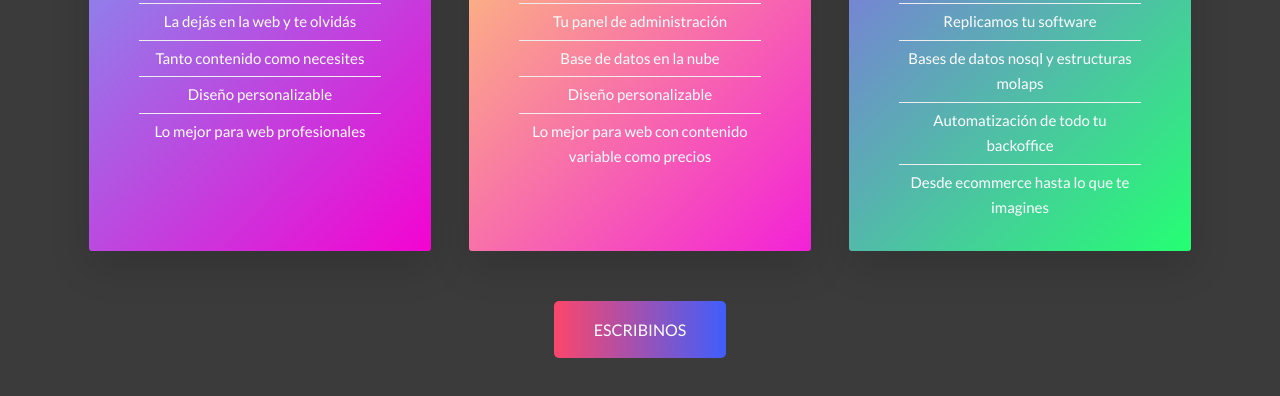
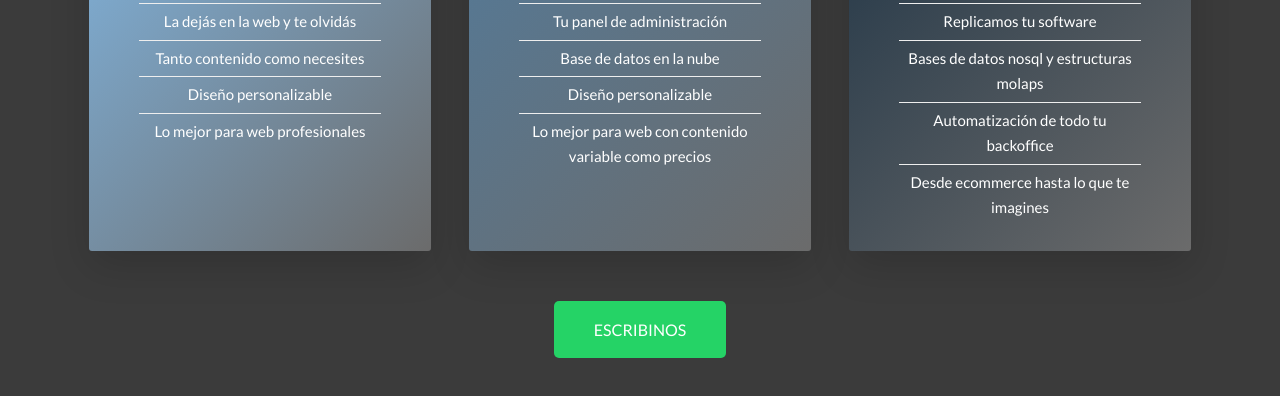
Before and after one commit to bcmfranco/split, a plain HTML site: page index.html in a window 1280 px wide. Shown: the part 418-814 px from the top of the page. Drawn offline with Linux system fonts and the light colour scheme.

Commit message:
Change cards colors

```diff
--- a/styles/styles.css
+++ b/styles/styles.css
@@ -89,8 +89,7 @@
 }
 
 .btn--green {
-    background: -webkit-gradient(linear, left top, right top, from(#fc466b), to(#3f5efb));
-    background: linear-gradient(to right, #fc466b, #3f5efb);
+    background-color: #25D366;
     color: #fff;
 }
 
@@ -150,15 +149,15 @@ body {
 }
 
 .card__side--front-1 {
-    background: linear-gradient(-45deg, #f403d1, #64b5f6);
+    background: linear-gradient(-45deg, #6b6b6b, #85c3f6);
 }
 
 .card__side--front-2 {
-    background: linear-gradient(-45deg, #f321d7, #ffec61);
+    background: linear-gradient(-45deg, #6b6b6b, #4f7da2);
 }
 
 .card__side--front-3 {
-    background: linear-gradient(-45deg, #24ff72, #9a4eff);
+    background: linear-gradient(-45deg, #6b6b6b, #142c40);
 }
 
 .card__side--back {
@@ -167,15 +166,15 @@ body {
 }
 
 .card__side--back-1 {
-    background: linear-gradient(-45deg, #64b5f6, #f403d1);
+    background: linear-gradient(-45deg, #64b5f6, #6b6b6b);
 }
 
 .card__side--back-2 {
-    background: linear-gradient(-45deg, #ffec61, #f321d7);
+    background: linear-gradient(-45deg, #4f7da2, #6b6b6b);
 }
 
 .card__side--back-3 {
-    background: linear-gradient(-45deg, #9a4eff, #24ff72);
+    background: linear-gradient(-45deg, #142c40, #6b6b6b);
 }
 
 .card:hover .card__side--front-1,
```
